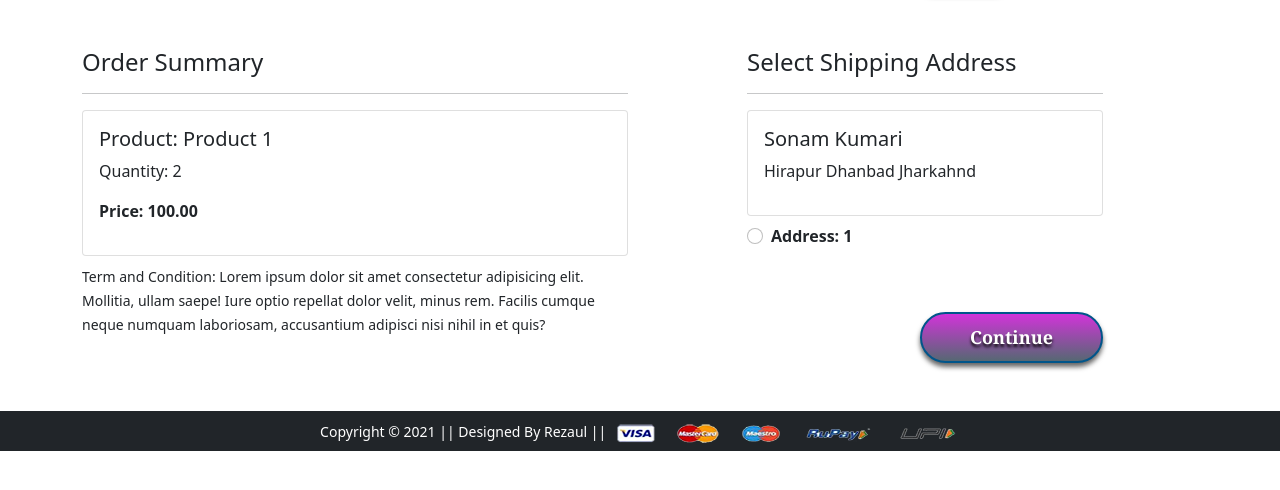
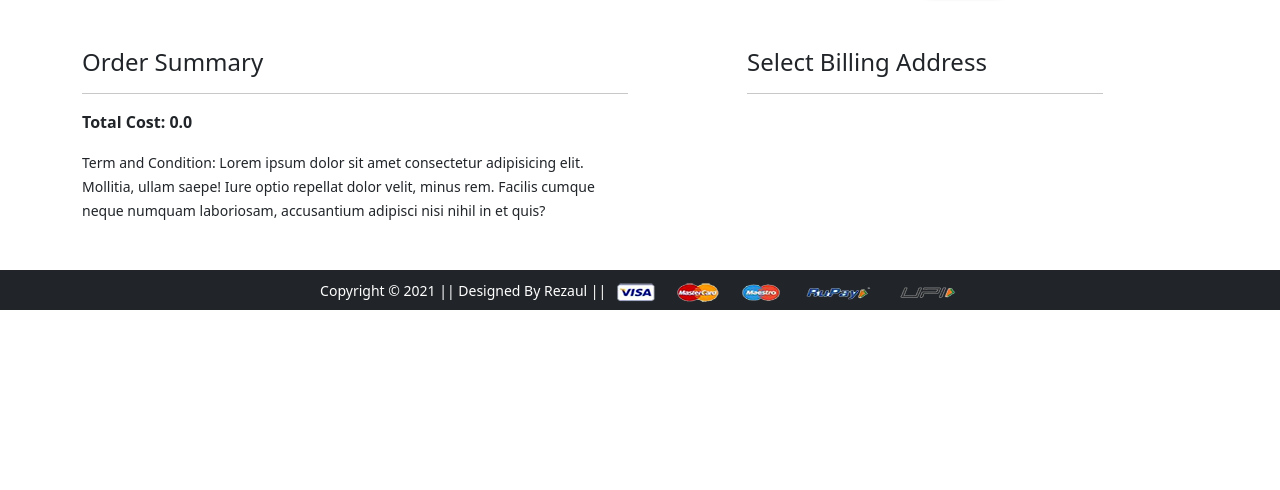
Before and after one commit to rezaul-h/Skillomy_Elearning_Webapp, a Django app: page /checkout/ in a window 1280 px wide. Shown: the part 67-557 px from the top of the page. Run offline with Django 3.2, Linux system fonts and the light colour scheme; a user stored in the database is signed in; data comes from the database, SQL or seed files in the repository; both versions use the stored data as it was after the commit; some libraries are stand-ins or nearby versions.

Commit message:
checkout done

```diff
--- a/Skillomy/app/models.py
+++ b/Skillomy/app/models.py
@@ -61,6 +61,11 @@ class Cart(models.Model):
 	def __str__(self):
 		return str(self.id)
 
+	@property
+	def total_cost(self):
+		return self.course.discounted_price
+
+
 STATUS_CHOICES=(
 	('Accepted','Accepted'),
 	('Packed','Packed'),
--- a/Skillomy/app/templates/app/checkout.html
+++ b/Skillomy/app/templates/app/checkout.html
@@ -7,33 +7,34 @@
   <div class="col-sm-6">
     <h4>Order Summary</h4>
     <hr>
+    {% for items in cart_item %}
       <div class="card mb-2">
         <div class="card-body">
-          <h5>Product: Product 1</h5>
-          <p>Quantity: 2</p>
-          <p class="fw-bold">Price: 100.00</p>
+          <h5>Product: {{items.course.title}}</h5>
+          <p class="fw-bold">Price: {{items.total_cost}}</p>
         </div>
       </div>
+      {% endfor %}
+      <p class="fw-bold">Total Cost: {{total_ammount}}</p>
     <small>Term and Condition: Lorem ipsum dolor sit amet consectetur adipisicing elit. Mollitia, ullam saepe! Iure optio repellat dolor velit, minus rem. Facilis cumque neque numquam laboriosam, accusantium adipisci nisi nihil in et quis?</small>
   </div>
   <div class="col-sm-4 offset-sm-1">
-    <h4>Select Shipping Address</h4>
+    <h4>Select Billing Address</h4>
     <hr>
     <form action="">
+      {% for ad in address %}
       <div class="card">
         <div class="card-body">
-        <h5>Sonam Kumari</h5>
-        <p>Hirapur Dhanbad Jharkahnd</p>
+        <p>Name:{{ad.name}}</p>
+        <p>City:{{ad.city}}</p>
+        <p>State:{{ad.state}}</p>
+        <p>zipcode: {{ad.zipcode}}</p>
         </div>
       </div>
-        <div class="form-check mt-2 mb-5">
-          <input class="form-check-input" type="radio" value="">
-          <label class="form-check-label fw-bold" for="">
-            Address: 1 </label>
-        </div>
         <div class="text-end">
           <button type="submit" class="btn btn-warning mt-3 px-5 fw-bold">Continue</button>
         </div>
+        {% endfor %}
       </form>
     </div>
   </div>
--- a/Skillomy/app/views.py
+++ b/Skillomy/app/views.py
@@ -144,4 +144,14 @@ def mobile(request,data=None):
 
 
 def checkout(request):
- return render(request, 'app/checkout.html')
+	user=request.user
+	address=Customer.objects.filter(user=user)
+	cart_item=Cart.objects.filter(user=user)
+	ammount=0.0
+	total_ammount=0.0
+	cart_product=[p for p in Cart.objects.all() if p.user==request.user]
+	if cart_product:
+		for p in cart_product:
+			tempammount=(p.quantity * p.course.discounted_price)
+			total_ammount+=tempammount
+	return render(request, 'app/checkout.html',{'address':address,'total_ammount':total_ammount,'cart_item':cart_item})
```
Also changed, not shown: Skillomy/db.sqlite3.
